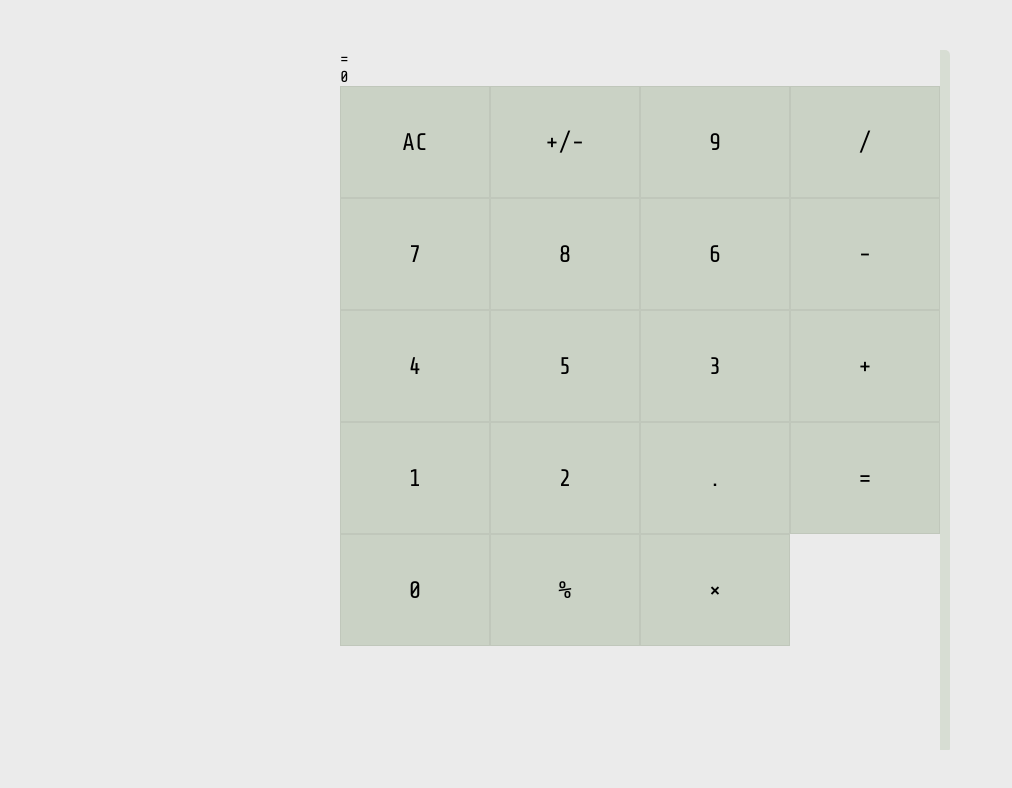
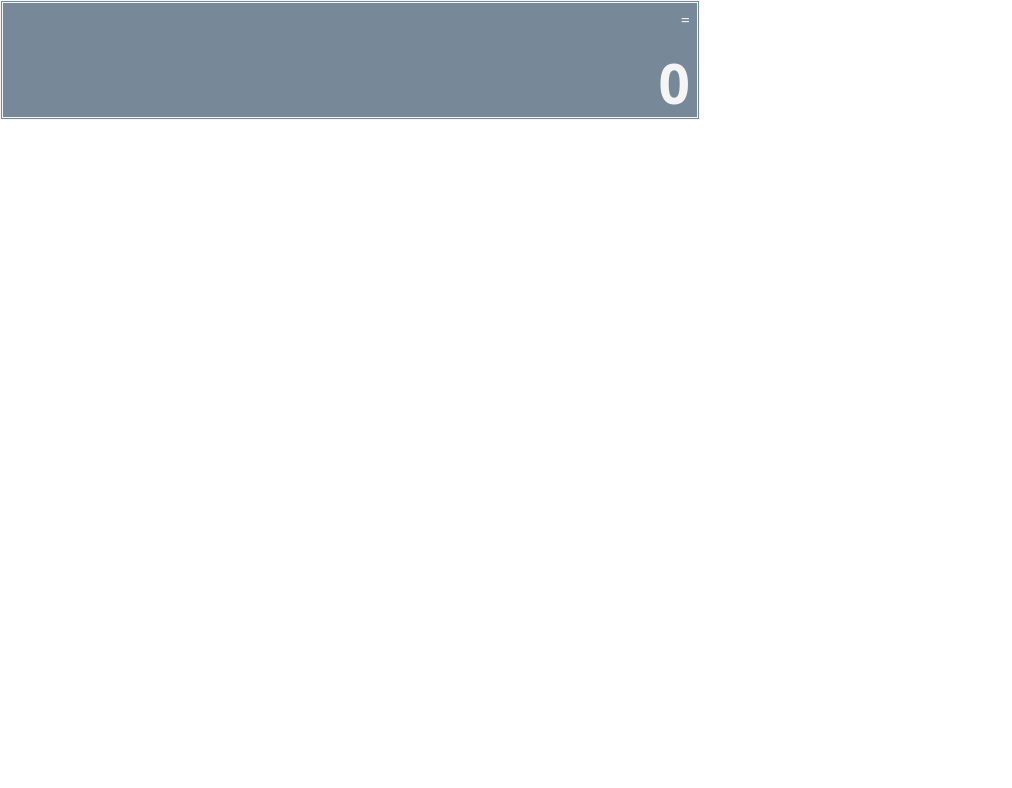
Before and after one commit to emmanuelkamala/mycalculator, a React (Create React App) app: page / in a window 1280 px wide. Shown: the top 788 px of the page, without its empty margins (0-1012 px from the left). Built offline with nearby package versions, Linux system fonts and the light colour scheme.

Commit message:
Add Style to the app component

```diff
--- a/src/Components/App.css
+++ b/src/Components/App.css
@@ -1,121 +1,14 @@
-@import 'https://fonts.googleapis.com/css?family=Share+Tech+Mono';
 body {
-  background: #EBEBEB;
-  display: flex;
-  align-items: center;
-  justify-content: center;
-  width: 100vw;
-  height: 100vh;
-  overflow: hidden;
-  font-family: 'Share Tech Mono';
+  margin: 0;
+  font-family: 'Open Sans', sans-serif;
 }
 
-.app {
-  height: 700px;
-  width: 600px;
-  perspective: 0 200px;
-  background: #EBEBEB;
-  position: relative;
+#app {
+  width: 700px;
+  margin: 0 auto;
 }
 
-.app:hover {
-  transition: transform .6s;
+.row {
+  display: flex;
+  border: double;
 }
-
-.app:hover::before {
-  opacity: 0;
-  height: 0;
-}
-
-.app:hover::after {
-  opacity: 0;
-  width: 0;
-}
-
-.app::before {
-  position: absolute;
-  content: '';
-  width: 100%;
-  height: 10px;
-  top: 100%;
-  left: 10px;
-  opacity: 1;
-  border-bottom-left-radius: 5px;
-  border-bottom-right-radius: 1px;
-}
-
-.app::after {
-  position: absolute;
-  content: '';
-  background: #d7ddd3;
-  width: 10px;
-  height: 100%;
-  bottom: 0;
-  left: 100%;
-  opacity: 1;
-  border-top-right-radius: 5px;
-  border-bottom-right-radius: 1px;
-}
-
-.Display {
-  background-color: gray;
-  color: #fff;
-  display: flex;
-  justify-content: flex-end;
-  align-items: center;
-  padding: 0 29px;
-  box-sizing: border-box;
-  height: 20%;
-  overflow: hidden;
-  font-size: 24px;
-  position: relative;
-}
-
-.Display::after {
-  content: '';
-  position: absolute;
-  top: 0;
-  left: 0;
-  width: 100%;
-  pointer-events: none;
-  height: 100%;
-  mix-blend-mode: overlay;
-  display: block;
-  z-index: 2;
-}
-
-.Button-Panel {
-  display: flex;
-  flex-wrap: wrap;
-  flex-direction: column;
-  height: 80%;
-}
-
-.button {
-  background: #cad2c5;
-  display: flex;
-  box-sizing: border-box;
-  border: 1px solid rgba(0, 0, 0, 0.05);
-  align-items: center;
-  justify-content: center;
-  width: 25%;
-  font-size: 24px;
-  color: #000;
-  height: 20%;
-  min-width: 25%;
-}
-
-.button .zero {
-    width: 50%;
-}
-
-.Button[data-size="2"] { height: 40%; }
-
-.Button[data-value="null"] { pointer-events: none; }
-
-.Button:hover {
-  background: #d7ddd3;
-  cursor: pointer;
-}
-
-.Button:active { background: #bdc7b7; }
--- a/src/Components/App.js
+++ b/src/Components/App.js
@@ -1,39 +1,15 @@
 import React from 'react';
 import Display from './Display';
-import Button from './Button';
 import ButtonPanel from './ButtonPanel';
 import './App.css';
 
-const app = () => {
+function App() {
   return (
-    <div className="app">
-      <Display result = '0' />
-      <ButtonPanel>
-        <Button name="AC" value="clear" />
-        <Button name="7" value="7" />
-        <Button name="4" value="4" />
-        <Button name="1" value="1" />
-        <Button name="0" value="0" wide='50%' />
-
-        <Button name="+/-" value="/" />
-        <Button name="8" value="8" />
-        <Button name="5" value="5" />
-        <Button name="2" value="2" />
-
-        <Button name="%" value="*" />
-        <Button name="9" value="9" />
-        <Button name="6" value="6" />
-        <Button name="3" value="3" />
-        <Button name="." value="fullstop" />
-
-        <Button name="×" value="×" />
-        <Button name="/" value="/" />
-        <Button name="-" value="-" />
-        <Button name="+" value="+" />
-        <Button name="=" value="equal" />
-      </ButtonPanel>
+    <div id="app">
+      <Display />
+      <ButtonPanel />
     </div>
-  )
+  );
 }
 
-export default app;
+export default App;
--- a/src/Components/Display.js
+++ b/src/Components/Display.js
@@ -1,5 +1,6 @@
 import React from 'react';
 import PropTypes from 'prop-types';
+import './Display.css';
 
 const Display = ({ result, operator }) => (
   <div className="display">
```
